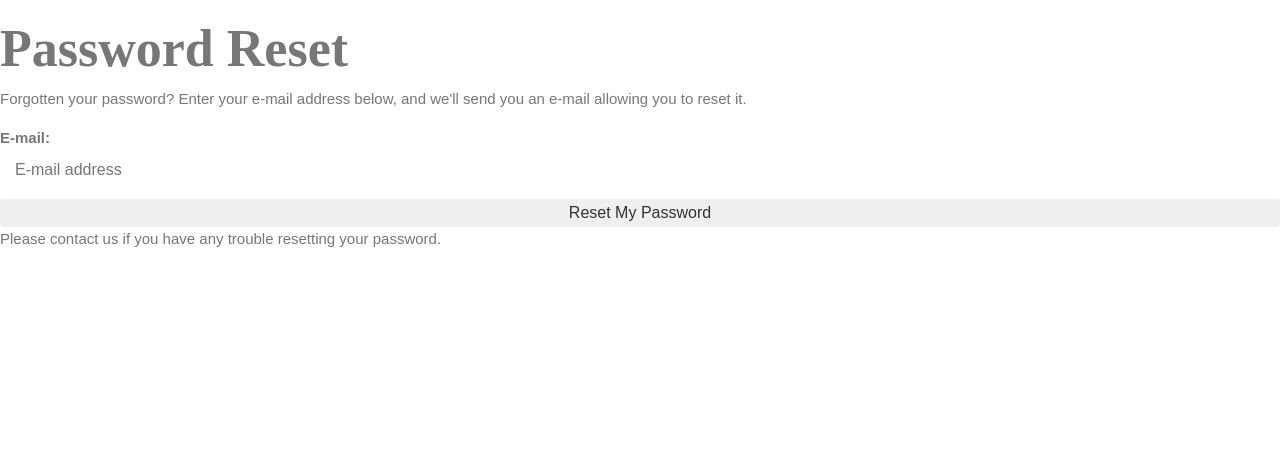
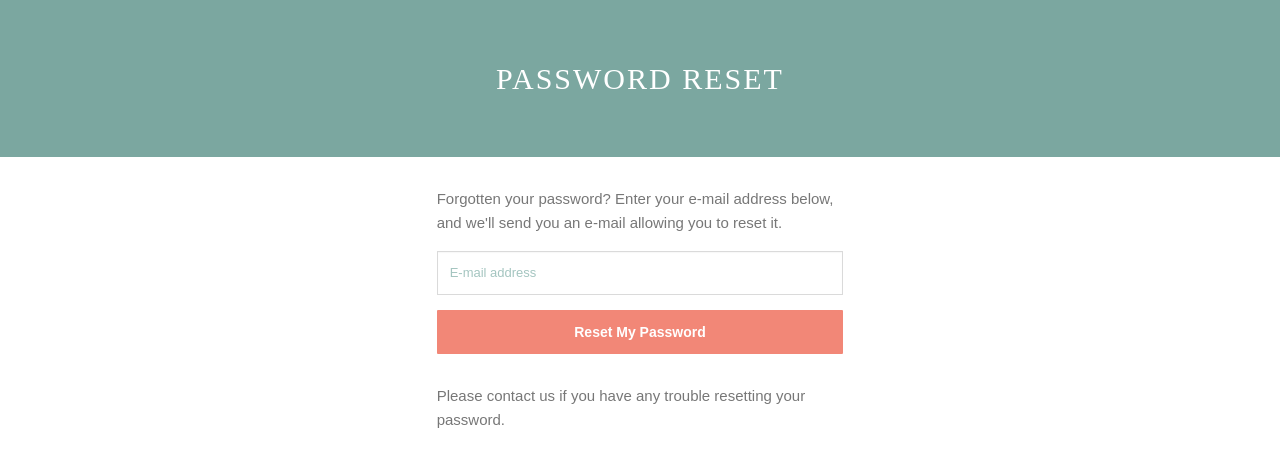
Before and after one commit to gardiac2002/medicus, a Django app: page /accounts/password/reset/ in a window 1280 px wide. Shown: the part 100-567 px from the top of the page. Run offline with Django 3.2, Linux system fonts and the light colour scheme; some libraries are stand-ins or nearby versions.

Commit message:
Worked on the user system views

```diff
--- a/medicus/templates/account/password_reset.html
+++ b/medicus/templates/account/password_reset.html
@@ -7,18 +7,37 @@
 
 {% block content %}
 
-    <h1>{% trans "Password Reset" %}</h1>
+<div class="page-head">
+    <div class="container">
+        <div class="row">
+            <div class="page-head-content">
+                <h1 class="page-title text-center">{% trans "Password Reset" %}</h1>
+            </div>
+        </div>
+    </div>
+</div>
+
+
+<div class="content">
+  <div class="row">
+    <div class="col-md-4 col-md-offset-4 col-sm-6 col-sm-offset-3 col-xs-12 col-xs-offset-0">
     {% if user.is_authenticated %}
-    {% include "account/snippets/already_logged_in.html" %}
+    <div class="alert alert-warning">
+      {% include "account/snippets/already_logged_in.html" %}
+    </div>
     {% endif %}
 
-    <p>{% trans "Forgotten your password? Enter your e-mail address below, and we'll send you an e-mail allowing you to reset it." %}</p>
+    <p class="margin-top-30">{% trans "Forgotten your password? Enter your e-mail address below, and we'll send you an e-mail allowing you to reset it." %}</p>
 
     <form method="POST" action="{% url 'account_reset_password' %}" class="password_reset">
         {% csrf_token %}
-        {{ form.as_p }}
-        <input type="submit" value="{% trans 'Reset My Password' %}" />
+        <div class="form-group"><input type="email" class="form-control" name="email" size="30" placeholder="E-mail address" required="" id="id_email"></p>
+        <input type="submit" class="btn btn-primary btn-block" value="{% trans 'Reset My Password' %}" />
     </form>
 
-    <p>{% blocktrans %}Please contact us if you have any trouble resetting your password.{% endblocktrans %}</p>
+    <p class="margin-top-30">{% blocktrans %}Please contact us if you have any trouble resetting your password.{% endblocktrans %}</p>
+  </div>
+</div>
+</div>
+
 {% endblock %}
```
Also changed, not shown: medicus/templates/account/login.html (+8 -6 lines), medicus/templates/account/signup.html (+12 -3 lines).
